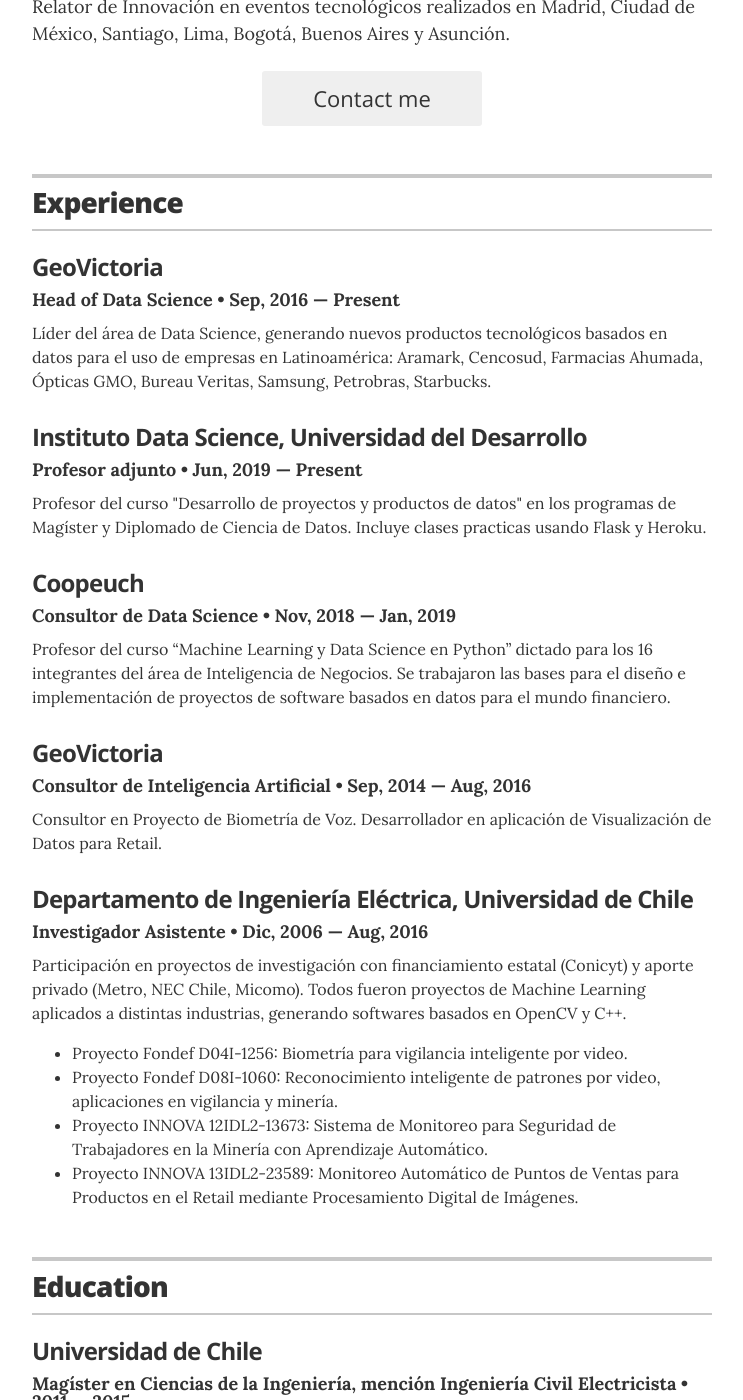
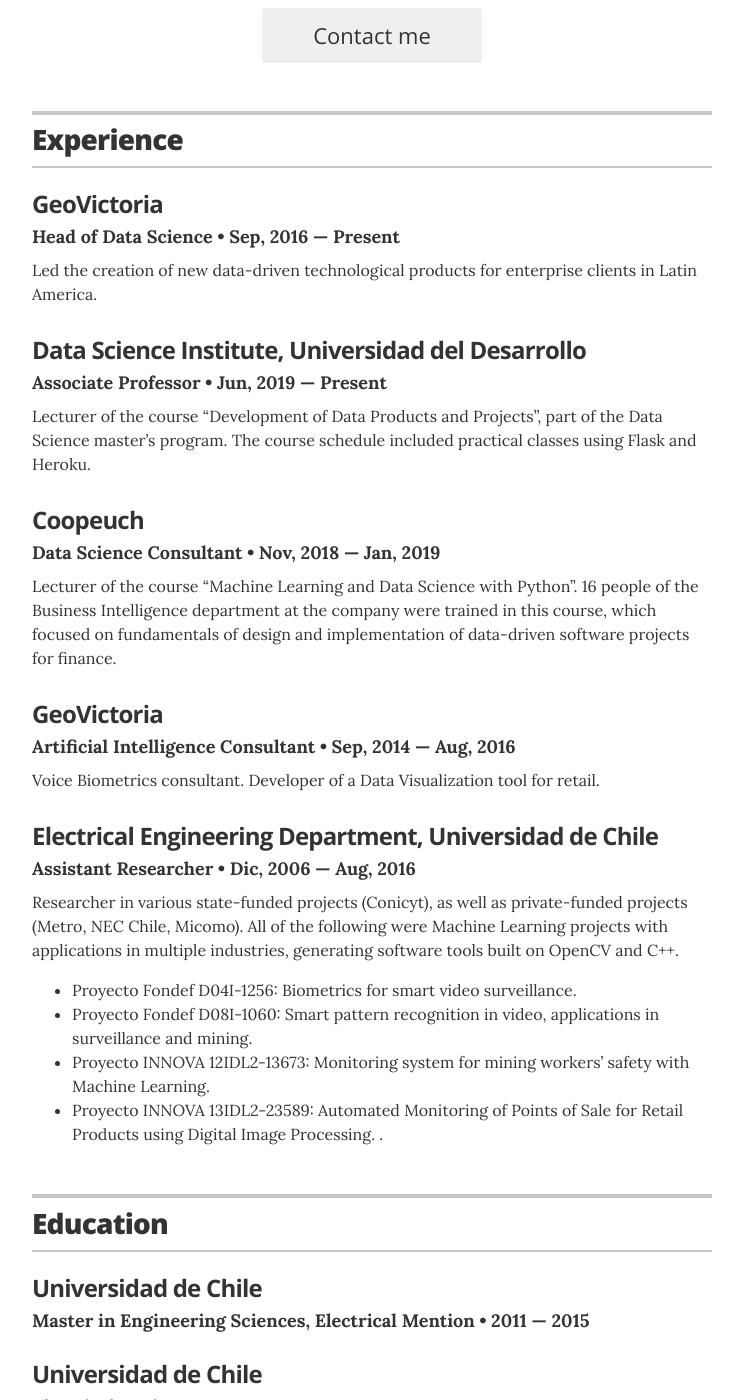
Before and after one commit to aastroza/aastroza.github.io-backup, a Jekyll site: the page built from index.html, in a window 1280 px wide and 1400 px high, scrolled down 504 px. Shown: the whole window, without its empty margins (268-1011 px from the left). Built offline with Jekyll 4.4.1, drawn with Linux system fonts in a browser that asks for light colours; some of the changed text lies outside the part shown.

Commit message:
English translation
Thank you Jopi

```diff
--- a/_config.yml
+++ b/_config.yml
@@ -23,7 +23,9 @@
 resume_header_contact_info:     "Santiago, Chile • +56969190480 • alonsoastroza@gmail.com"
 display_header_contact_info:    "true"
 
-resume_header_intro: "<p>Más de 12 años de experiencia en proyectos de Investigación y Desarrollo en Machine Learning y Data Science, tanto en el ámbito académico como aplicados a la industria.</p><p>Líder del Departamento de Data Science en empresa de software chilena con presencia en toda Latinoamérica, Europa y EEUU.</p><p>Relator de Innovación en eventos tecnológicos realizados en Madrid, Ciudad de México, Santiago, Lima, Bogotá, Buenos Aires y Asunción.
+resume_header_intro: "<p>Highly motivated professional with over 12 years of experience working in R&D for Machine Learning and Data Science projects, both in academia and the private sector.
+Head of the Data Science department of a Chilean software company with presence all across Latin America, Europe and the United States.
+Innovation speaker at tech events held in Madrid, Mexico City, Santiago, Lima, Bogota, Buenos Aires and Asuncion.
 </p>"
 
 # use "yes" to display the email contact button,
@@ -38,7 +40,7 @@
 resume_section_education:       true
 resume_section_projects:        true
 resume_section_skills:          true
-resume_section_recognition:     true
+#resume_section_recognition:     true
 # resume_section_links:           false
 # resume_section_associations:    false
 # resume_section_interests:       true
--- a/_data/education.yml
+++ b/_data/education.yml
@@ -1,24 +1,24 @@
 # Degree
-- degree: Magíster en Ciencias de la Ingeniería, mención Ingeniería Civil Electricista
+- degree: Master in Engineering Sciences, Electrical Mention
   uni: Universidad de Chile
   year: 2011 &mdash; 2015
   #awards:
   #  - award: Summa Cumme Laude graduate
-  summary: Santiago, Chile
+  #summary: Santiago, Chile
 
-- degree: Ingeniería Civil Electricista
+- degree: Electrical Engineer
   uni: Universidad de Chile
   year: 2004 &mdash; 2010
   #awards:
   #  - award: Summa Cumme Laude graduate
-  summary: Santiago, Chile
+  #summary: Santiago, Chile
 
-- degree: Licenciatura en Ciencias de la Ingeniería mención Ingeniería Civil Electricista
+- degree: Bachelor of Electrical Engineering
   uni: Universidad de Chile
   year: 2004 &mdash; 2008
   #awards:
   #  - award: Summa Cumme Laude graduate
-  summary: Santiago, Chile
+  #summary: Santiago, Chile
 
 #- degree: Educación Básica y Media
 #  uni: Liceo Ruiz Tagle
--- a/_data/experience.yml
+++ b/_data/experience.yml
@@ -3,34 +3,34 @@
 - company: GeoVictoria
   position: Head of Data Science
   duration: Sep, 2016 &mdash; Present
-  summary: "Líder del área de Data Science, generando nuevos productos tecnológicos basados en datos para el uso de empresas en Latinoamérica: Aramark, Cencosud, Farmacias Ahumada, Ópticas GMO, Bureau Veritas, Samsung, Petrobras, Starbucks."
+  summary: "Led the creation of new data-driven technological products for enterprise clients in Latin America."
 
 # UDD
-- company: Instituto Data Science, Universidad del Desarrollo
-  position: Profesor adjunto
+- company: Data Science Institute, Universidad del Desarrollo
+  position: Associate Professor
   duration: Jun, 2019 &mdash; Present
-  summary: Profesor del curso "Desarrollo de proyectos y productos de datos" en los programas de Magíster y Diplomado de Ciencia de Datos. Incluye clases practicas usando Flask y Heroku.
+  summary: Lecturer of the course “Development of Data Products and Projects”, part of the Data Science master’s program. The course schedule included practical classes using Flask and Heroku.
 
 # Coopeuch
 - company: Coopeuch
-  position: Consultor de Data Science
+  position: Data Science Consultant
   duration:  Nov, 2018 &mdash; Jan, 2019
-  summary: Profesor del curso “Machine Learning y Data Science en Python” dictado para los 16 integrantes del área de Inteligencia de Negocios. Se trabajaron las bases para el diseño e implementación de proyectos de software basados en datos para el mundo financiero.
+  summary: Lecturer of the course “Machine Learning and Data Science with Python”. 16 people of the Business Intelligence department at the company were trained in this course, which focused on fundamentals of design and implementation of data-driven software projects for finance.
 
 # GeoVictoria
 - company: GeoVictoria
-  position: Consultor de Inteligencia Artificial
+  position: Artificial Intelligence Consultant
   duration:  Sep, 2014 &mdash; Aug, 2016
-  summary: Consultor en Proyecto de Biometría de Voz. Desarrollador en aplicación de Visualización de Datos para Retail.
+  summary: Voice Biometrics consultant. Developer of a Data Visualization tool for retail.
 
 # U de Chile
-- company: Departamento de Ingeniería Eléctrica, Universidad de Chile
-  position: Investigador Asistente
+- company: Electrical Engineering Department, Universidad de Chile
+  position: Assistant Researcher
   duration:   Dic, 2006  &mdash; Aug, 2016
-  summary: "Participación en proyectos de investigación con financiamiento estatal (Conicyt) y aporte privado (Metro, NEC Chile, Micomo). Todos fueron proyectos de Machine Learning aplicados a distintas industrias, generando softwares basados en OpenCV y C++.
+  summary: "Researcher in various state-funded projects (Conicyt), as well as private-funded projects (Metro, NEC Chile, Micomo). All of the following were Machine Learning projects with applications in multiple industries,  generating software tools built on OpenCV and C++.
   <ul>
-  <li>Proyecto Fondef D04I-1256: Biometría para vigilancia inteligente por video.</li>
-  <li>Proyecto Fondef D08I-1060: Reconocimiento inteligente de patrones por video, aplicaciones en vigilancia y minería.</li>
-  <li>Proyecto INNOVA 12IDL2-13673: Sistema de Monitoreo para Seguridad de Trabajadores en la Minería con Aprendizaje Automático.</li>
-  <li>Proyecto INNOVA 13IDL2-23589: Monitoreo Automático de Puntos de Ventas para Productos en el Retail mediante Procesamiento Digital de Imágenes.</li>
+  <li>Proyecto Fondef D04I-1256: Biometrics for smart video surveillance.</li>
+  <li>Proyecto Fondef D08I-1060: Smart pattern recognition in video, applications in surveillance and mining.</li>
+  <li>Proyecto INNOVA 12IDL2-13673: Monitoring system for mining workers’ safety with Machine Learning.</li>
+  <li>Proyecto INNOVA 13IDL2-23589: Automated Monitoring of Points of Sale for Retail Products using Digital Image Processing. .</li>
   </ul>"
--- a/_data/projects.yml
+++ b/_data/projects.yml
@@ -16,14 +16,14 @@
   role: Founder & Developer
   duration: 2018 &mdash; 2019
   url: "https://www.elmostrador.cl/agenda-pais/2019/06/11/desafio-tech-and-the-city-los-proyectos-que-buscan-hacer-de-nuestras-ciudades-un-mejor-lugar-para-vivir/"
-  description: Plataforma de levantamiento de información para transporte público, incluyendo sistema de procesamiento de imágenes en video desarrollado usando Keras. El proyecto ganó el premio de incubación del BID en la Hackatón HackAmericas 2018, además nos adjudicamos el fondo Tech and the City de CORFO y OpenBeauchef.
+  description: Data collecting platform for public transportation that includes a video image processing system developed using Keras. This project won a special recognition award from the IDB at HackAmericas 2018. Tmetrics was also awarded the Tech and the City fund by CORFO and OpenBeauchef.
 
 # PokeAlertas
 - project: PokeAlertas
   role: Creator & Developer
   duration: 2016
   url: "https://twitter.com/PokeAlertasSCL"
-  description: Sistema de mapeo en tiempo real para el juego PokemonGo. Desarrollé un bot de twitter en Python y la cuenta obtuvo <a href="https://www.emol.com/noticias/Tecnologia/2016/08/11/816958/PokeAlertas-La-cuenta-de-Twitter-que-avisa-cuando-un-pokemon-aparece-en-Santiago.html">más de 11.000 usuarios en menos de una semana</a>.
+  description: Real-time mapping for Pokemon Go. I developed a Twitter bot on Python that sent out alerts each time a rare Pokemon spawned. <a href="https://www.emol.com/noticias/Tecnologia/2016/08/11/816958/PokeAlertas-La-cuenta-de-Twitter-que-avisa-cuando-un-pokemon-aparece-en-Santiago.html">The account gained 11 thousand followers in less than a week.</a>.
   image_path: "images/alertas_pokemonPNG.PNG"
   image_name: "pokemon-alertas"
 
@@ -41,6 +41,6 @@
   role: Co-author
   duration: 2014
   url: "https://rkga.tumblr.com/"
-  description: Blog de análisis de juegos competitivos usando un enfoque basado en datos. Nuestro artículo sobre análisis de matchups de Street Fighter usando Machine Learning fue <a href="https://www.gamasutra.com/blogs/EduardoGraells/20141217/232531/From_Game_Balance_and_MetaGame_to_Matchup_Prediction_Understanding_the_Street_Fighter_Tier_List.php">publicado en sitios especializados como Gamasutra</a>.
+  description:  Competitive gaming analysis blog with a data-driven focus. Our article on Street Fighter matchup analysis using Machine Learning was featured on specialized outlets, such as <a href="https://www.gamasutra.com/blogs/EduardoGraells/20141217/232531/From_Game_Balance_and_MetaGame_to_Matchup_Prediction_Understanding_the_Street_Fighter_Tier_List.php">Gamasutra</a>.
   #image_path: "images/2014-sf-matchups-clusters.png"
   #image_name: "matchups-clusters"
--- a/_data/skills.yml
+++ b/_data/skills.yml
@@ -1,12 +1,12 @@
 # Skills
 # Aprendizaje
-- skill: Gran capacidad para aprender
-  description: Lo que más me motiva en la vida es aprender cada día algo nuevo. No le temo a enfrentar desafíos fuera de mi zona de confort. Lideré el área de marketing de una empresa de software sin haber tenido un solo curso de marketing en la Universidad. En pocos meses la compañía alcanzó sus mejores números históricos en generación de demanda y ventas :)
+- skill: Great ability to learn
+  description: One of the things that motivates me the most is learning something new every day. I am not afraid of facing challenges outside of my comfort zone. I led the Marketing department of a software company, and I didn’t have any marketing background. In just a matter of months, the company reached its all-time best lead generation and sales numbers.
 
 # Comunicacion
-- skill: Excelente comunicación oral y escrita (en español)
-  description: Tengo habilidad para realizar exposiciones, incluso a públicos masivos. He sido speaker de tecnología en eventos en 7 países distintos. Además me gusta mucho escribir, he tomado cursos de escritura con varios autores chilenos reconocidos como <a href="https://es.wikipedia.org/wiki/Daniel_Hidalgo_(escritor)" itemprop="url">Daniel Hidalgo</a>, <a href="https://en.wikipedia.org/wiki/Alejandra_Costamagna" itemprop="url">Alejandra Costamagna</a> o <a href="https://www.goodreads.com/author/show/6516829.Mar_a_Paz_Rodr_guez" itemprop="url">María Paz Rodríguez</a>.
+- skill: Excellent oral and written communication skills (in Spanish)
+  description: I consider myself skilled at giving presentations, even for large audiences. I have been a tech speaker at events in seven different countries. I am also passionate about writing. Recently, I have been taking writing courses with renowned Chilean writers, such as <a href="https://es.wikipedia.org/wiki/Daniel_Hidalgo_(escritor)" itemprop="url">Daniel Hidalgo</a>, <a href="https://en.wikipedia.org/wiki/Alejandra_Costamagna" itemprop="url">Alejandra Costamagna</a> and <a href="https://www.goodreads.com/author/show/6516829.Mar_a_Paz_Rodr_guez" itemprop="url">María Paz Rodríguez</a>.
 
 # Enseñar
-- skill: Soy un buen profesor
-  description: He realizado clases en temas tecnologicos como Machine Learning, Data Science, Computer Vision desde hace años. Me encanta compartir mi conocimiento con el resto.
+- skill: Proficient teacher
+  description: I have taught classes on Machine Learning, Data Science and Computer Vision for years now. I love sharing my knowledge with others.
```
